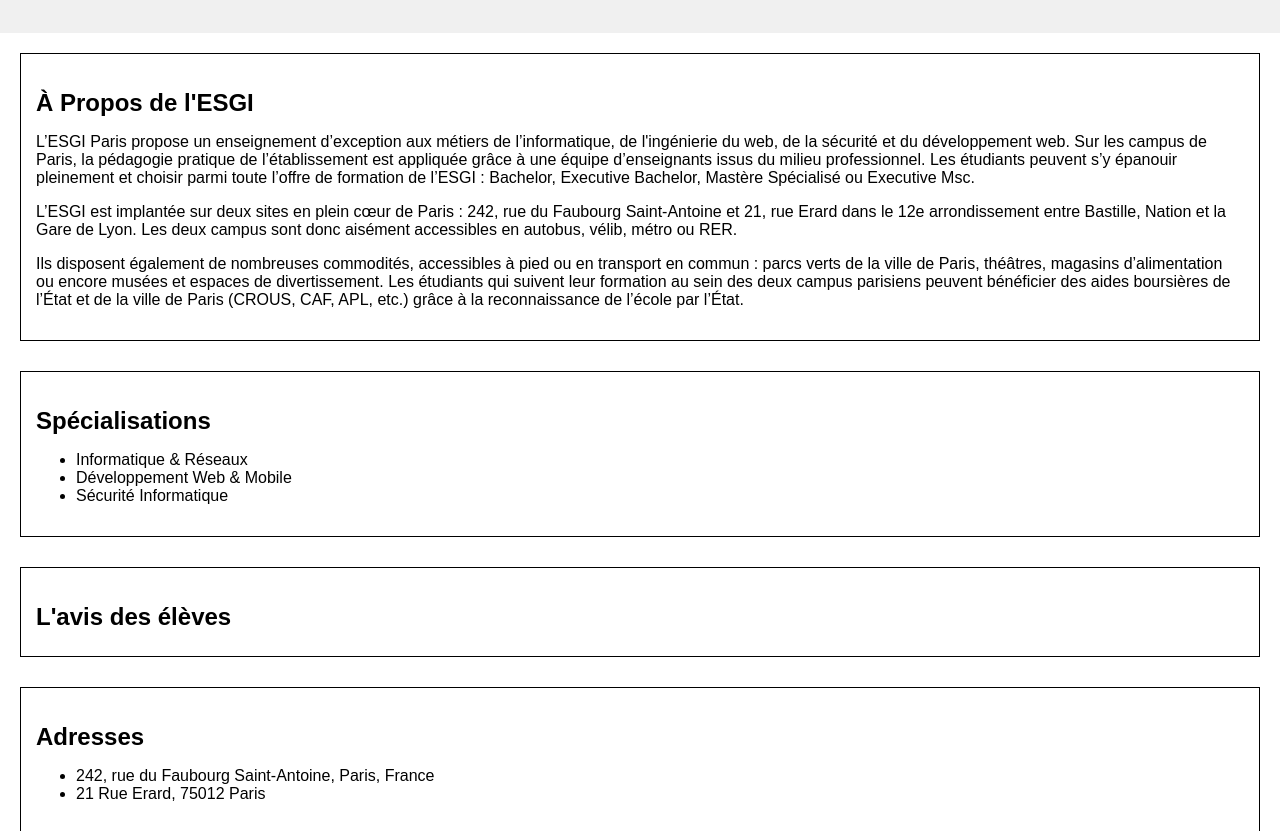
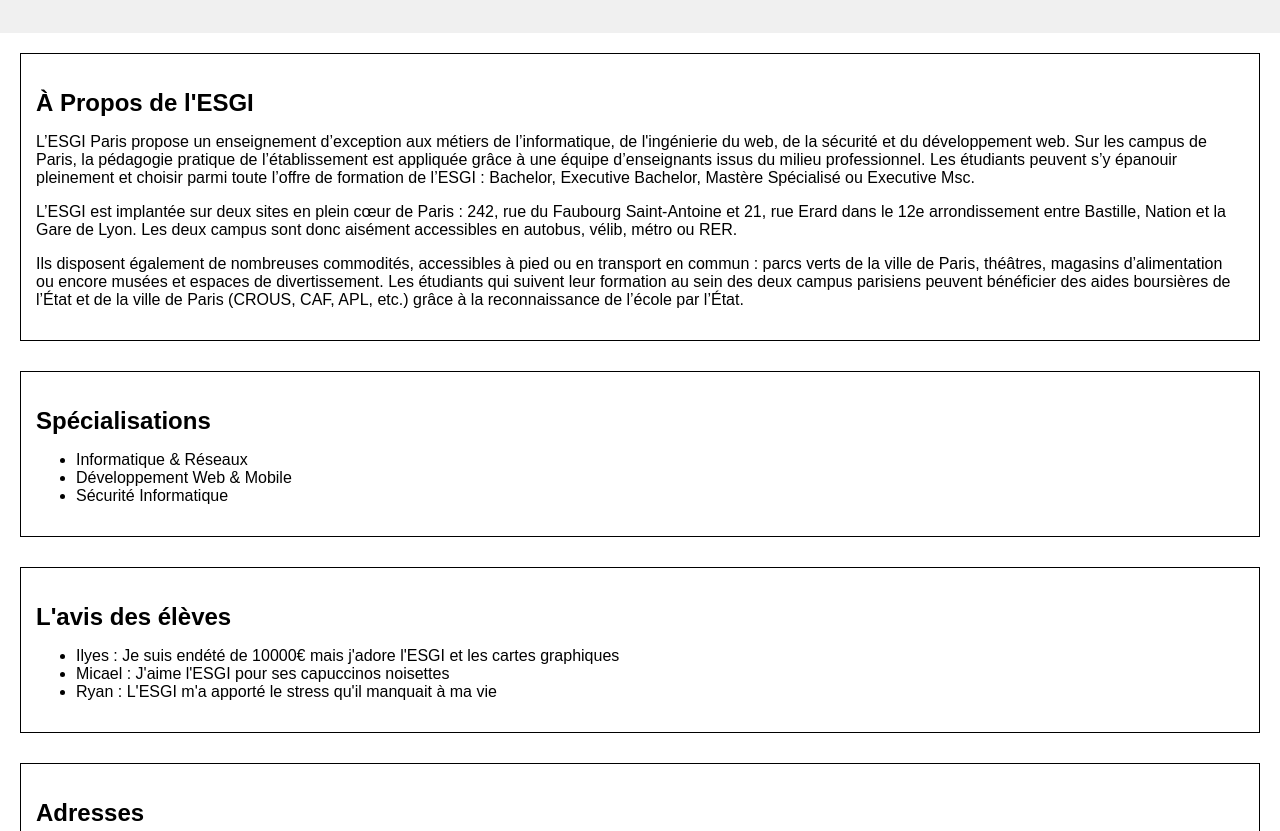
Before and after one commit to Kaiohken1/TP-GIT, a plain HTML site: page index.html in a window 1280 px wide. Shown: the part 121-952 px from the top of the page. Drawn offline with Linux system fonts and the light colour scheme.

Commit message:
ajout des avis élèves

```diff
--- a/index.html
+++ b/index.html
@@ -33,6 +33,11 @@
 
     <section id="student_review">
       <h2>L'avis des élèves</h2>
+      <ul>
+        <li>Ilyes : Je suis endété de 10000€ mais j'adore l'ESGI et les cartes graphiques</li>
+        <li>Micael : J'aime l'ESGI pour ses capuccinos noisettes</li>
+        <li>Ryan : L'ESGI m'a apporté le stress qu'il manquait à ma vie</li>
+      </ul>
     </section>
 
     <section id="address">
```
